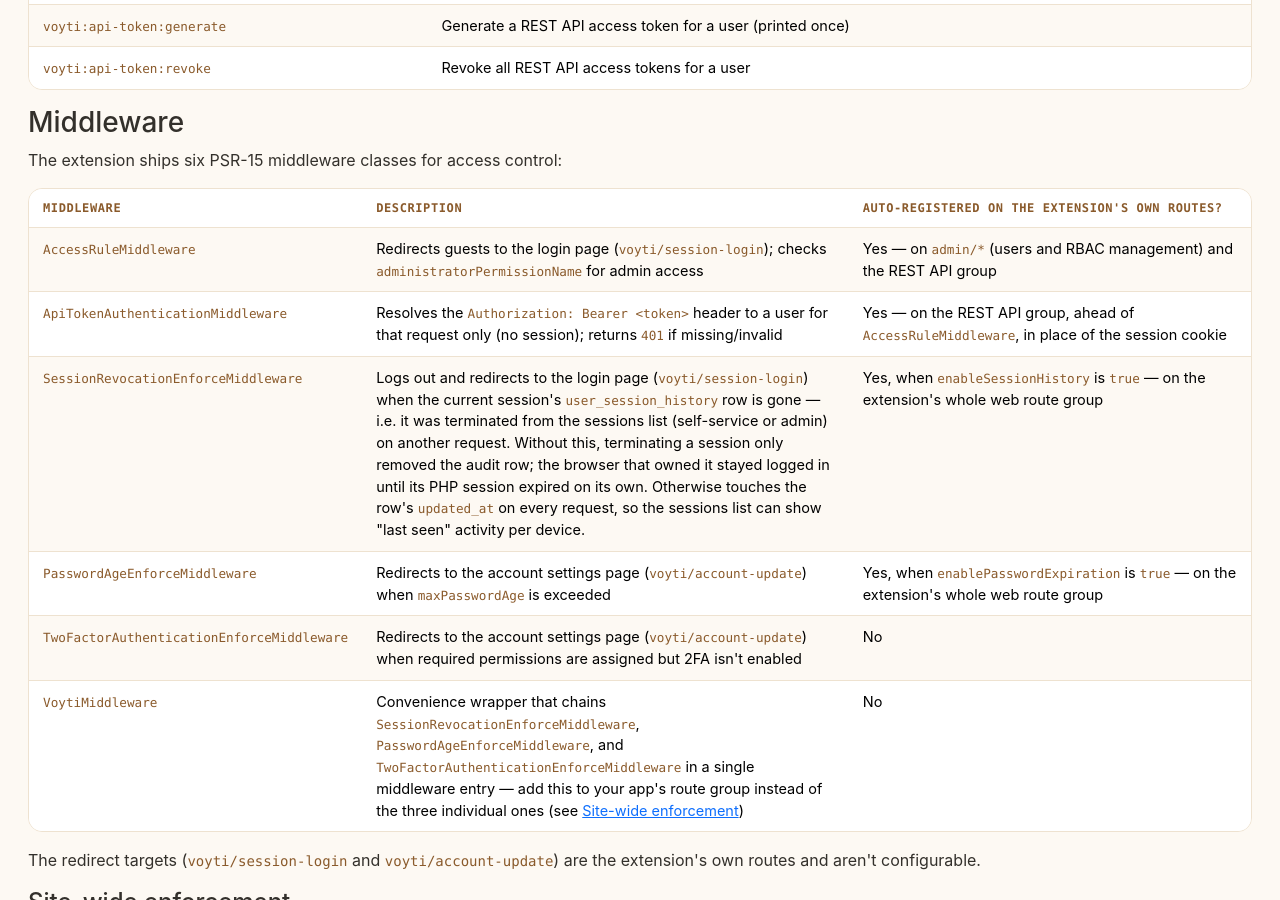
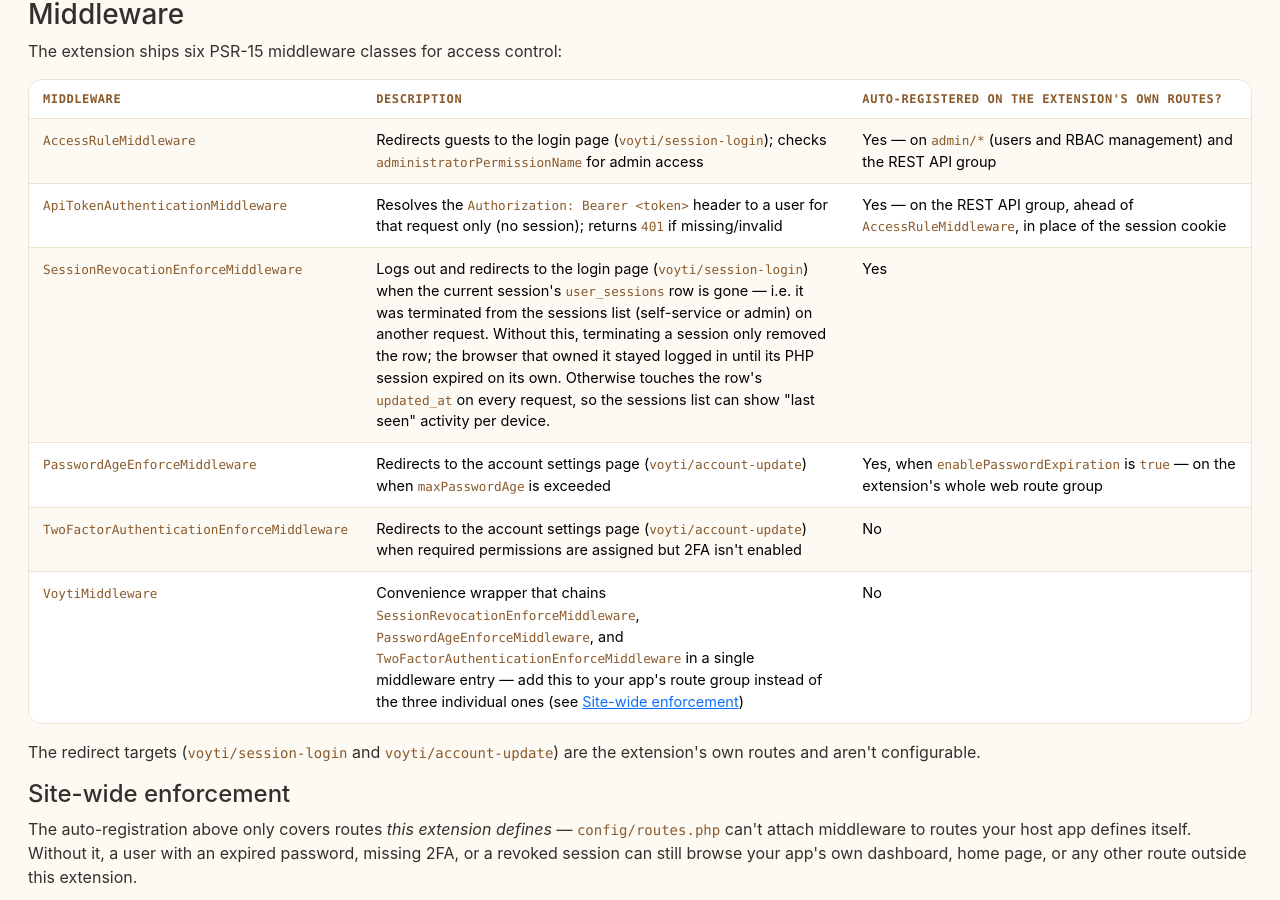
Before and after one commit to YiiRocks/YiiRocks.github.io, a Jekyll site: the page built from voyti/index.html, in a window 1280 px wide and 900 px high, scrolled down 8556 px. Built offline with Jekyll 4.4.1, drawn with Linux system fonts in a browser that asks for light colours; a style sheet for code colours, icons or effects is not loaded; some of the changed text lies outside the part shown.

Commit message:
Sync voyti page with upstream README (user_sessions rename, drop enableSessionHistory/numberSessionHistory, new admin-users-sessions route)

```diff
--- a/_data/projects.yml
+++ b/_data/projects.yml
@@ -164,7 +164,7 @@
     - label: GDPR compliance
       detail: consent management, data export, anonymized deletion
     - label: Session management
-      detail: history tracking and termination
+      detail: tracking and termination
     - label: REST API
       detail: optional JSON API for user CRUD
     - label: reCAPTCHA
--- a/voyti/index.html
+++ b/voyti/index.html
@@ -57,7 +57,7 @@
         <p>
             One migration creates the <code>user</code>, <code>user_profile</code>,
             <code>user_social_account</code>, <code>user_token</code>,
-            <code>user_session_history</code>, <code>user_backup_code</code>,
+            <code>user_sessions</code>, <code>user_backup_code</code>,
             <code>user_password_history</code>, and <code>audit_log</code>
             tables with all columns (2FA, GDPR, password expiration, last
             login IP, etc.) included.
@@ -268,7 +268,7 @@
             </div>
             <div class="options-row">
                 <div class="options-name">gdprExportProperties<span class="options-type"> array</span></div>
-                <div class="options-desc">Properties included in the data export (JSON). <code>userSessionHistory</code> exports each login's <code>ip</code>, <code>user_agent</code>, <code>created_at</code>, <code>updated_at</code> (the internal <code>session_id</code> is excluded); <code>userSocialAccount</code> exports each linked account's <code>provider</code>, <code>username</code>, <code>email</code>, <code>created_at</code>, and <code>data</code> (the decoded provider profile payload). The OAuth <code>code</code> field is excluded &mdash; it's a one-time linking secret, not user data. Default: <code>['email', 'username', 'userProfile.public_email', 'userProfile.name', 'userProfile.gravatar_email', 'userProfile.location', 'userProfile.website', 'userProfile.bio', 'userProfile.birthday', 'userSessionHistory', 'userSocialAccount']</code>.</div>
+                <div class="options-desc">Properties included in the data export (JSON). <code>userSessions</code> exports each login's <code>ip</code>, <code>user_agent</code>, <code>created_at</code>, <code>updated_at</code> (the internal <code>session_id</code> is excluded); <code>userSocialAccount</code> exports each linked account's <code>provider</code>, <code>username</code>, <code>email</code>, <code>created_at</code>, and <code>data</code> (the decoded provider profile payload). The OAuth <code>code</code> field is excluded &mdash; it's a one-time linking secret, not user data. Default: <code>['email', 'username', 'userProfile.public_email', 'userProfile.name', 'userProfile.gravatar_email', 'userProfile.location', 'userProfile.website', 'userProfile.bio', 'userProfile.birthday', 'userSessions', 'userSocialAccount']</code>.</div>
             </div>
         </div>
         <pre class="doc-example mb-3"><code class="language-php">'yiirocks/voyti' => [
@@ -278,14 +278,6 @@
 
         <h4 class="doc-eyebrow">Session &amp; Security</h4>
         <div class="options-table mb-3">
-            <div class="options-row">
-                <div class="options-name">enableSessionHistory<span class="options-type"> bool</span></div>
-                <div class="options-desc">Track session history. Default: <code>true</code>.</div>
-            </div>
-            <div class="options-row">
-                <div class="options-name">numberSessionHistory<span class="options-type"> int|false</span></div>
-                <div class="options-desc">Max sessions to keep per user. Default: <code>50</code>.</div>
-            </div>
             <div class="options-row">
                 <div class="options-name">disableIpLogging<span class="options-type"> bool</span></div>
                 <div class="options-desc">Disable IP address logging. Default: <code>false</code>.</div>
@@ -564,8 +556,8 @@
                 </tr>
                 <tr>
                     <td><code>SessionRevocationEnforceMiddleware</code></td>
-                    <td>Logs out and redirects to the login page (<code>voyti/session-login</code>) when the current session's <code>user_session_history</code> row is gone &mdash; i.e. it was terminated from the sessions list (self-service or admin) on another request. Without this, terminating a session only removed the audit row; the browser that owned it stayed logged in until its PHP session expired on its own. Otherwise touches the row's <code>updated_at</code> on every request, so the sessions list can show "last seen" activity per device.</td>
-                    <td>Yes, when <code>enableSessionHistory</code> is <code>true</code> &mdash; on the extension's whole web route group</td>
+                    <td>Logs out and redirects to the login page (<code>voyti/session-login</code>) when the current session's <code>user_sessions</code> row is gone &mdash; i.e. it was terminated from the sessions list (self-service or admin) on another request. Without this, terminating a session only removed the row; the browser that owned it stayed logged in until its PHP session expired on its own. Otherwise touches the row's <code>updated_at</code> on every request, so the sessions list can show "last seen" activity per device.</td>
+                    <td>Yes</td>
                 </tr>
                 <tr>
                     <td><code>PasswordAgeEnforceMiddleware</code></td>
@@ -692,7 +684,7 @@
                     <tr><td><code>voyti/admin-users-password-reset</code></td><td><code>POST</code></td><td><code>admin/users/password-reset/{id}</code></td><td>Send password reset</td></tr>
                     <tr><td><code>voyti/admin-users-force-password-change</code></td><td><code>POST</code></td><td><code>admin/users/force-password-change/{id}</code></td><td>Force password change</td></tr>
                     <tr><td><code>voyti/admin-users-assignments</code></td><td><code>GET, POST</code></td><td><code>admin/users/assignments/{id}</code></td><td>Manage RBAC assignments</td></tr>
-                    <tr><td><code>voyti/admin-users-session-history</code></td><td><code>GET</code></td><td><code>admin/users/session-history/{id}</code></td><td>Session history</td></tr>
+                    <tr><td><code>voyti/admin-users-sessions</code></td><td><code>GET</code></td><td><code>admin/users/sessions/{id}</code></td><td>Session management</td></tr>
                     <tr><td><code>voyti/admin-users-terminate-sessions</code></td><td><code>POST</code></td><td><code>admin/users/terminate-sessions/{id}</code></td><td>Terminate sessions</td></tr>
                     <tr><td><code>voyti/admin-rbac-permissions</code></td><td><code>GET</code></td><td><code>admin/rbac/permissions/</code></td><td>List permissions</td></tr>
                     <tr><td><code>voyti/admin-rbac-permissions-create</code></td><td><code>GET, POST</code></td><td><code>admin/rbac/permissions/create</code></td><td>Create permission</td></tr>
@@ -728,7 +720,7 @@
                 </tr>
             </thead>
             <tbody>
-                <tr><td><code>AfterLoginEvent</code></td><td>User logs in</td><td>Triggers password expiration check and session history tracking</td></tr>
+                <tr><td><code>AfterLoginEvent</code></td><td>User logs in</td><td>Triggers password expiration check and session tracking</td></tr>
                 <tr><td><code>AfterRegisterEvent</code></td><td>New user registration</td><td>Sends admin notification email</td></tr>
             </tbody>
         </table>
```
